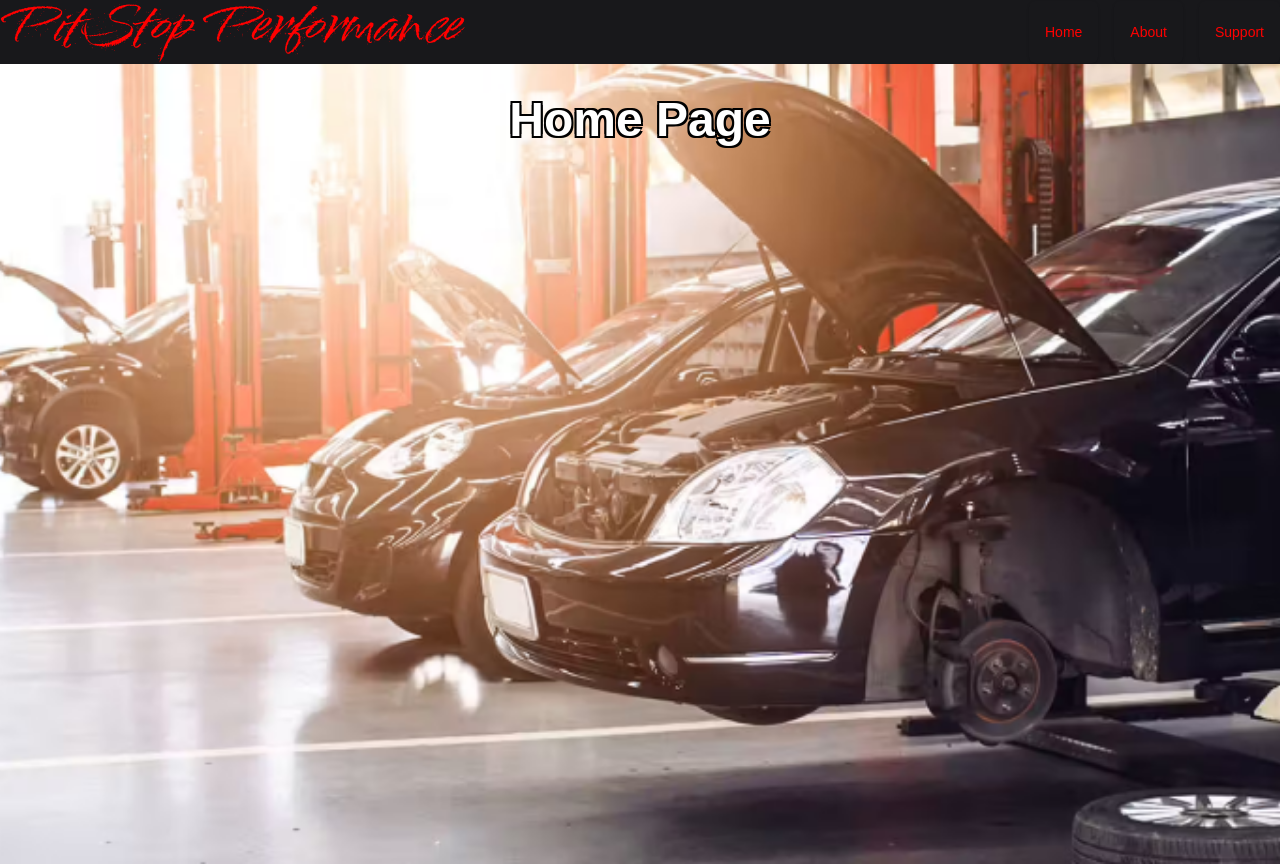
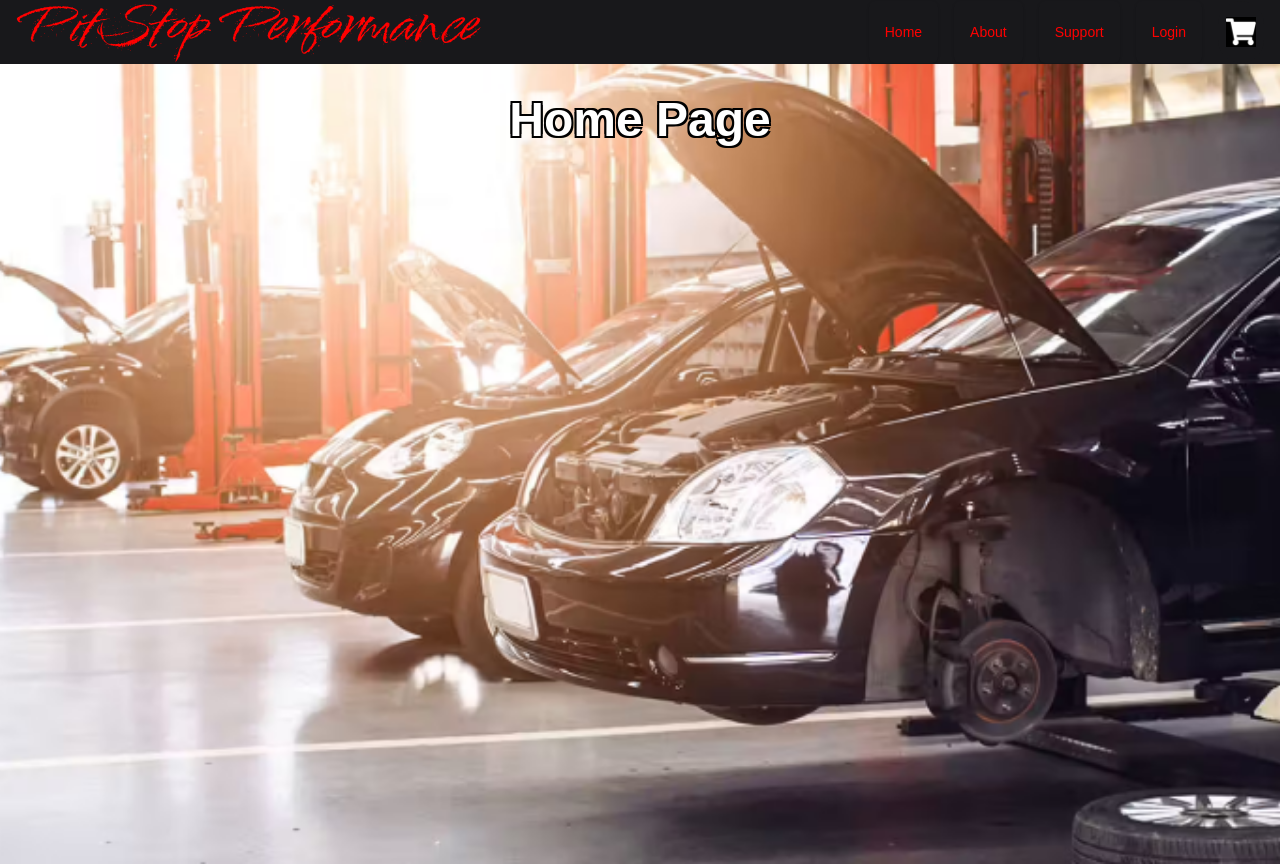
Before and after one commit to dannya101/Car-Parts-E-commerce, a Next.js app in the folder pitstop-performace/: page / in a window 1280 px wide. Built offline with nearby package versions, Linux system fonts and the light colour scheme.

Commit message:
Added login and cart buttons

```diff
--- a/pitstop-performace/src/components/navbar.tsx
+++ b/pitstop-performace/src/components/navbar.tsx
@@ -1,17 +1,17 @@
-import Link from "next/link"
-import Image from "next/image";
+import Link from "next/link";
 import NavbarItem from "./navbaritem";
 
 export default function navbar() {
   const navLinks = [
     {label: "Home", link: "/"},
     {label: "About", link: "/about"},
-    {label: "Support", link: "/support"}
+    {label: "Support", link: "/support"},
+    {label: "Login", link: "/login"}
   ];
 
   return (
     <div className="bg-primary text-primary-foreground h-16 flex items-center">
-      <div className="container mx-auto flex justify-between">
+      <div className="container mx-auto flex justify-between pr-4 pl-4">
 
         {/*LOGO*/}
         <img src="/webname.svg" alt="logo" width={465} height={62}/>
@@ -24,7 +24,13 @@ export default function navbar() {
               navLink={navLink}
             />
           ))}
+
+        {/*CHECKOUT/CART*/}
+        <Link href="/checkout" className="flex items-center justify-center bg-primary p-2 rounded-full hover:bg-opacity-80">
+              <img src="/cart.svg" alt="Cart" width={30} height={30}/>
+        </Link>
         </nav>
+
       </div>
     </div>
   );
```
Also changed, not shown: pitstop-performace/public/cart.svg (added).
